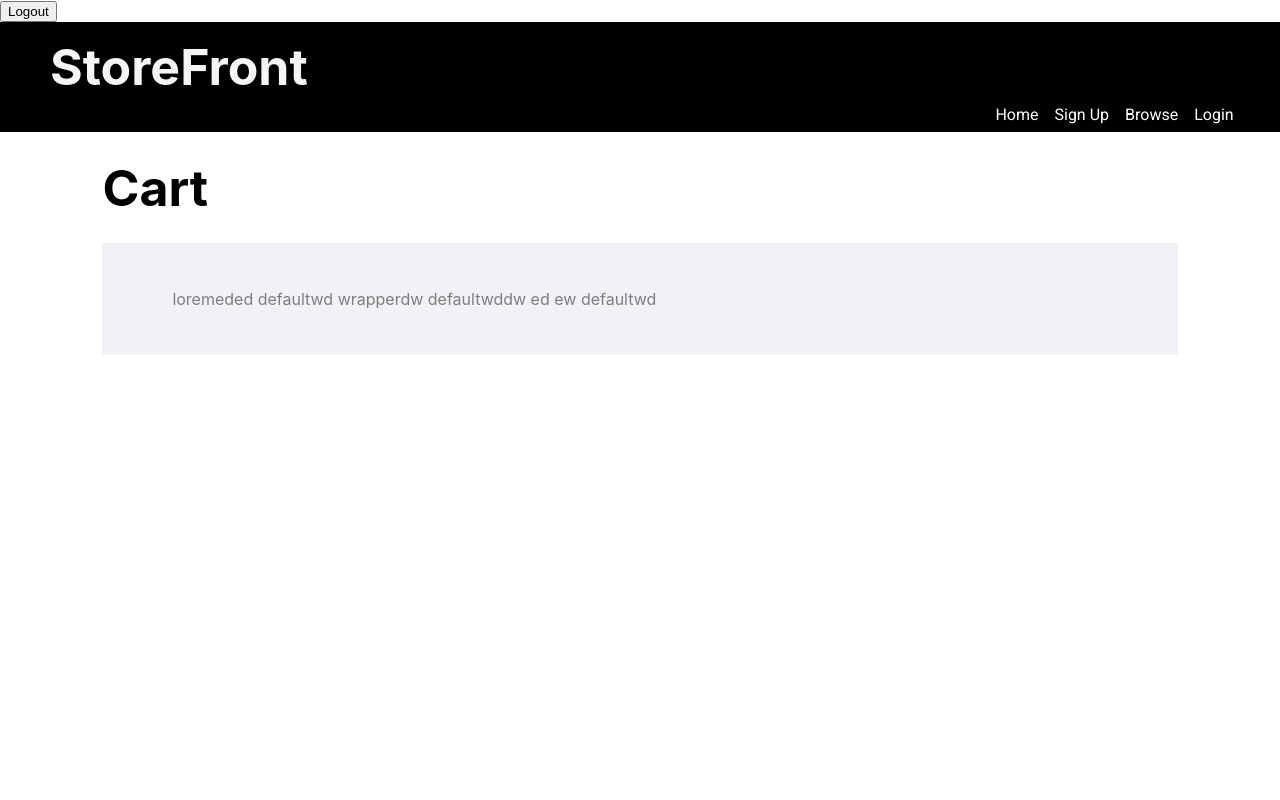
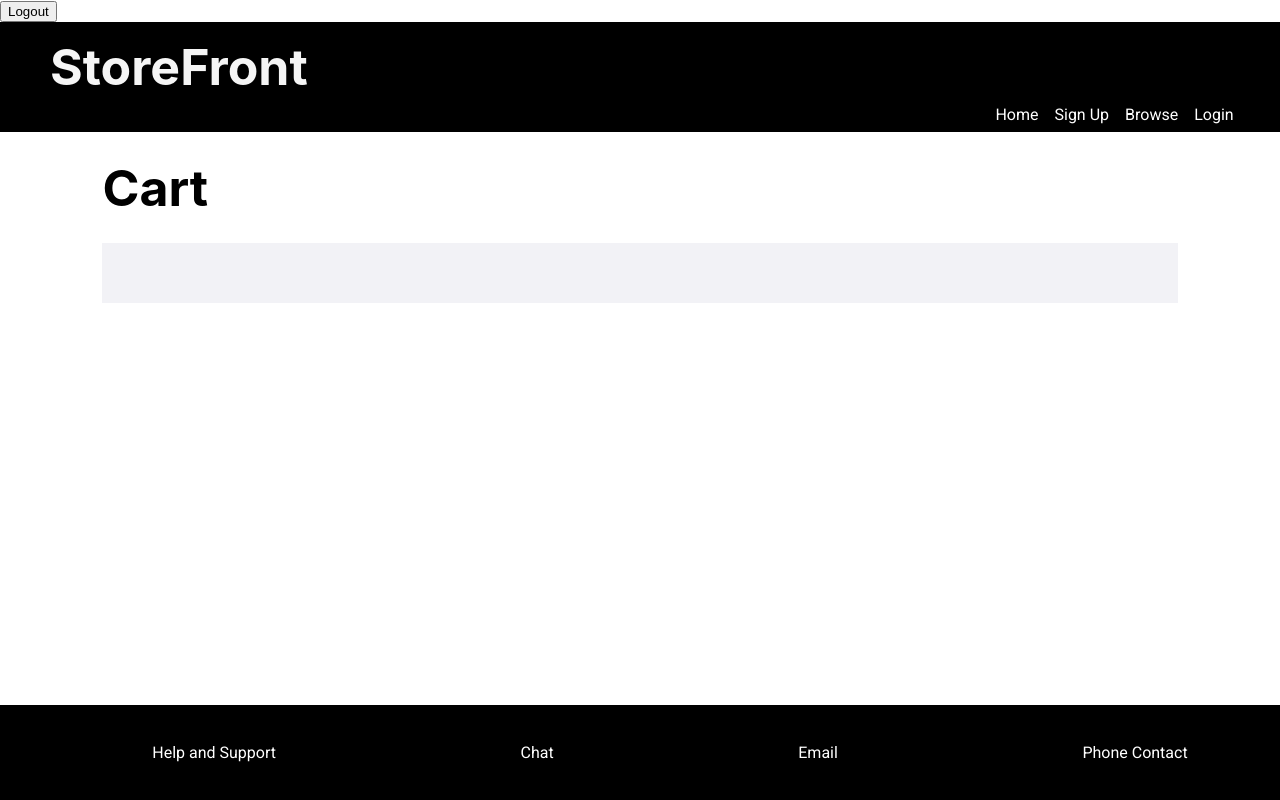
Before and after one commit to jjmateer/Project-3, a React (Create React App) app in the folder client/: page /cart in a window 1280 px wide. Built offline with nearby package versions, Linux system fonts and the light colour scheme; no server answers; a web font is replaced by a local one.

Commit message:
Footer to the bottom, but local host 3000 did not point tp homepage directly

```diff
--- a/client/src/App.js
+++ b/client/src/App.js
@@ -31,6 +31,8 @@ class App extends Component {
               <Route exact path="/browse" component={Browse} />
               <Route component={ErrorC} />
             </Switch>
+            <Footer />
+
           </div>
         </Router>
       </Provider>
--- a/client/src/components/cart/cartlayout.js
+++ b/client/src/components/cart/cartlayout.js
@@ -7,13 +7,7 @@ function Cartlayout() {
 
             <div className="content-wrapper">
                 <div className="products-organizer">
-                    <p>loremeded
-                    defaultwd
-                    wrapperdw
-                    defaultwddw
-                    ed
-                    ew
-defaultwd</p>
+
                 </div>
             </div>
         </div>
--- a/client/src/components/footer/footer.js
+++ b/client/src/components/footer/footer.js
@@ -3,7 +3,6 @@ import "./footerstyle.css";
 
 function Footer() {
     return (
-        <div>
             <div className="global-footer">
 
                 <a>Help and Support</a>
@@ -11,7 +10,6 @@ function Footer() {
                 <a>Email</a>
                 <a>Phone Contact</a>
             </div>
-        </div>
     )
 }
 
--- a/client/src/components/footer/footerstyle.css
+++ b/client/src/components/footer/footerstyle.css
@@ -5,8 +5,13 @@
     /* align-items: center; */
     padding: 30px;
     /* flex-direction: column; */
-    margin-bottom: 0px;
+    bottom: 0px;
     align-items: flex-end;
     justify-content: space-around;
-    position: relative;
+    position: fixed;
+    width: 100%;
 }
+
+a {
+    cursor: pointer;
+}
--- a/client/src/components/logout/index.js
+++ b/client/src/components/logout/index.js
@@ -3,6 +3,7 @@ import { connect } from "react-redux"
 import { logout } from "../../actions/authActions";
 import PropTypes from "prop-types";
 import "./style.css"
+
 export class Logout extends Component {
     static propTypes = {
         logout: PropTypes.func.isRequired
--- a/client/src/components/nav/navbrowse.js
+++ b/client/src/components/nav/navbrowse.js
@@ -1,5 +1,6 @@
 import React from "react";
 import "./navstyle.css";
+
 
 function Nav() {
     return (
@@ -9,11 +10,11 @@ function Nav() {
             </div>
 
             <div className="global-header-right">
-                <a href="/">Home</a>
+                <a href="/home">Home</a>
                 <a href="/login">Log In</a>
                 <a href="/signup">Sign Up</a>
                 <a href="/browse">Browse</a>
-                <a href="/cart">Cart <img class="cart-icon" src="cart.gif" width="10" height="10" /></a>
+                <a href="/cart">Cart </a>
             </div>
 
         </div>
--- a/client/src/components/nav/navhome.js
+++ b/client/src/components/nav/navhome.js
@@ -14,8 +14,6 @@ function Nav() {
                 <a href="/browse">Browse</a>
                 <a href="/cart">Cart <img class="cart-icon" src="cart.gif" width="10" height="10" /></a>
             </div>
-
-
         </div>
     )
 }
--- a/client/src/components/nav/navlogin.js
+++ b/client/src/components/nav/navlogin.js
@@ -12,7 +12,7 @@ function Nav() {
                 <a href="/home">Home</a>
                 <a href="/signup">Sign Up</a>
                 <a href="/browse">Browse</a>
-                <a href="/cart">Cart <img class="cart-icon" src="cart.gif" width="10" height="10" /></a>
+                <a href="/cart">Cart </a>
             </div>
 
         </div>
--- a/client/src/components/nav/navsignup.js
+++ b/client/src/components/nav/navsignup.js
@@ -12,7 +12,7 @@ function Nav() {
                 <a href="/home">Home</a>
                 <a href="/login">Log In</a>
                 <a href="/browse">Browse</a>
-                <a href="/cart">Cart <img class="cart-icon" src="cart.gif" width="10" height="10" /></a>
+                <a href="/cart">Cart </a>
             </div>
 
         </div>
--- a/client/src/pages/home.js
+++ b/client/src/pages/home.js
@@ -1,6 +1,5 @@
 import React from "react";
 import Nav from "../components/nav/navhome";
-import Footer from "../components/footer/footer";
 
 
 
@@ -10,7 +9,6 @@ function Home() {
         <div >
             <Nav />
             <h1 className="page-title">Home</h1>
-            <Footer />
         </div>
     );
 }
```
Also changed, not shown: client/src/components/nav/cart.gif (deleted).
